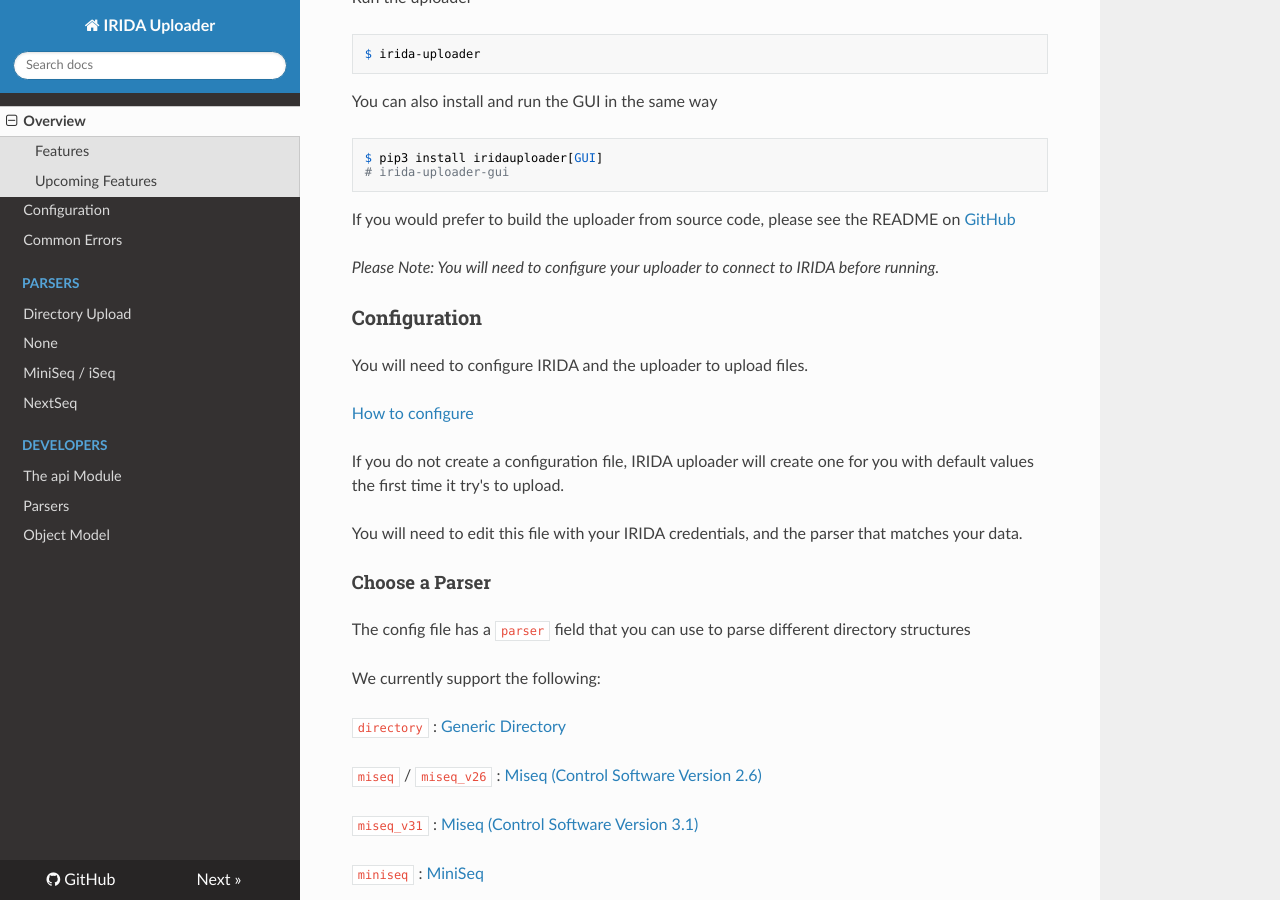
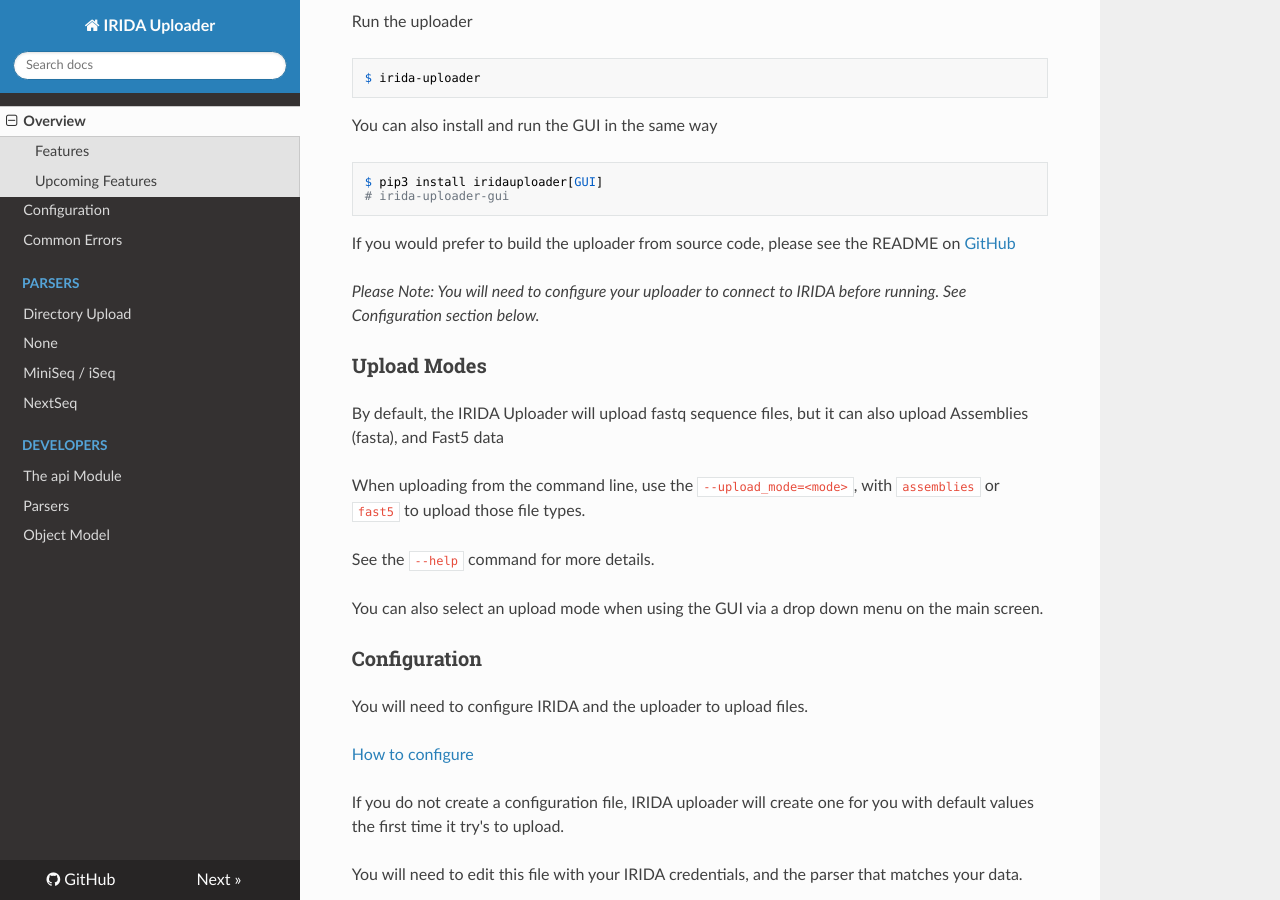
Before and after one commit to phac-nml/irida-uploader, an MkDocs documentation site: the page built from docs/index.md, in a window 1280 px wide and 900 px high, scrolled down 1533 px. Built offline with MkDocs 1.6.1, drawn with Linux system fonts in a browser that asks for light colours; nearby versions of some CDN libraries; old or Windows-style settings are respelled for this version of MkDocs.

Commit message:
added upload mode info to docs

```diff
--- a/docs/index.md
+++ b/docs/index.md
@@ -8,6 +8,7 @@
 * Directory Parsing
 * Batch Uploads
 * Assemblies Uploads
+* Fast5 Uploads
 * Can be used with cron/windows task scheduler for automated uploads
 * GUI
 
@@ -62,7 +63,17 @@
 
 If you would prefer to build the uploader from source code, please see the README on [GitHub](https://github.com/phac-nml/irida-uploader)
 
-*Please Note: You will need to configure your uploader to connect to IRIDA before running.*
+*Please Note: You will need to configure your uploader to connect to IRIDA before running. See Configuration section below.*
+
+### Upload Modes
+
+By default, the IRIDA Uploader will upload fastq sequence files, but it can also upload Assemblies (fasta), and Fast5 data
+
+When uploading from the command line, use the `--upload_mode=<mode>`, with `assemblies` or `fast5` to upload those file types.
+
+See the `--help` command for more details.
+
+You can also select an upload mode when using the GUI via a drop down menu on the main screen.
 
 ### Configuration
 
```
